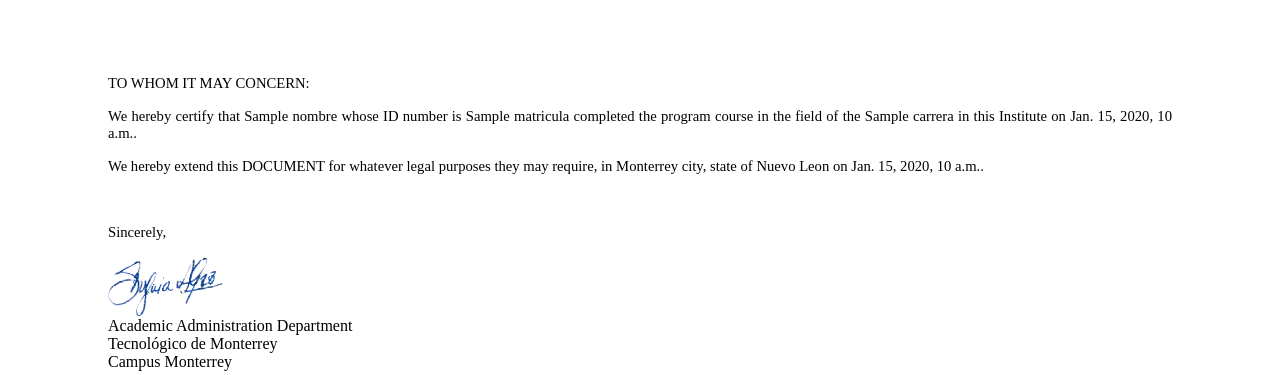
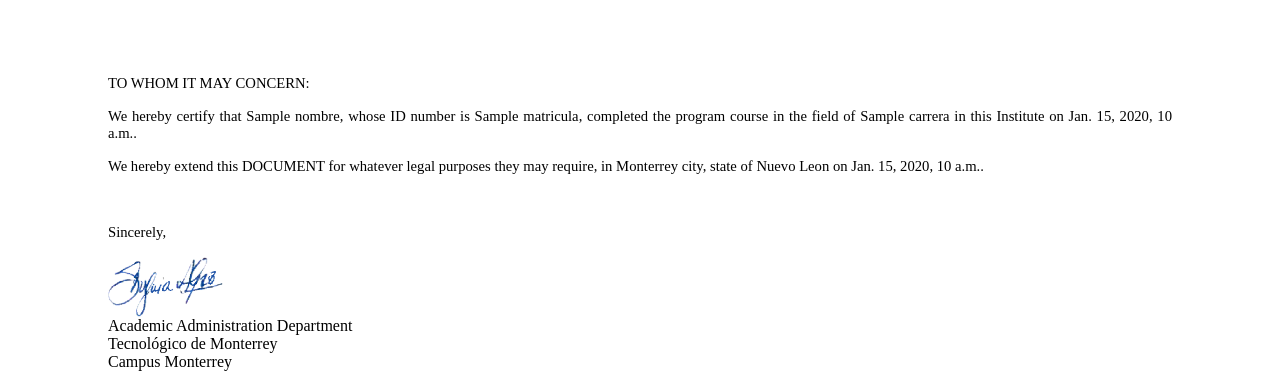
Before and after one commit to ProyectoIntegrador2018/STTA, a Django app: template back-end/STTEAPI/templates/terminacionPlanIngles.html in a window 1280 px wide. Shown: the part 162-537 px from the top of the page. Run offline with Django 3.2, Linux system fonts and the light colour scheme; the template is opened without the code that fills it: most values are stand-ins (such as "Sample title", 1, 10 or a date in 2020).

Commit message:
Fix carta 6 y 7

```diff
--- a/back-end/STTEAPI/templates/terminacionCarreraIngles.html
+++ b/back-end/STTEAPI/templates/terminacionCarreraIngles.html
@@ -18,7 +18,7 @@
 
         <!-- Cuerpo -->
         <p style="text-align: justify;">
-            <span style="font-size: 11.0pt;">We hereby certify that {{nombre}} whose ID number is {{matricula}} has graduated from this Institute having obtained the tile of {{carrera}} in this Institute on {{fecha_graduacion}}.
+            <span style="font-size: 11.0pt;">We hereby certify that {{nombre}}, whose ID number is {{matricula}}, has graduated from this Institute having obtained the tile of {{carrera}} in this Institute on {{fecha_graduacion}}.
         </p>
         <p style="text-align: justify;">
             <span style="font-size: 11.0pt;">We hereby extend this DOCUMENT for whatever legal purposes they may require, in Monterrey city, state of Nuevo Leon on {{fecha_actual}}.</span>
--- a/back-end/STTEAPI/templates/terminacionPlanIngles.html
+++ b/back-end/STTEAPI/templates/terminacionPlanIngles.html
@@ -18,7 +18,7 @@
 
         <!-- Cuerpo -->
         <p style="text-align: justify;">
-            <span style="font-size: 11.0pt;">We hereby certify that {{nombre}} whose ID number is {{matricula}} completed the program course in the field of the {{carrera}} in this Institute on {{fecha_graduacion}}.
+            <span style="font-size: 11.0pt;">We hereby certify that {{nombre}}, whose ID number is {{matricula}}, completed the program course in the field of {{carrera}} in this Institute on {{fecha_graduacion}}.
         </p>
         <p style="text-align: justify;">
             <span style="font-size: 11.0pt;">We hereby extend this DOCUMENT for whatever legal purposes they may require, in Monterrey city, state of Nuevo Leon on {{fecha_actual}}.</span>
```
